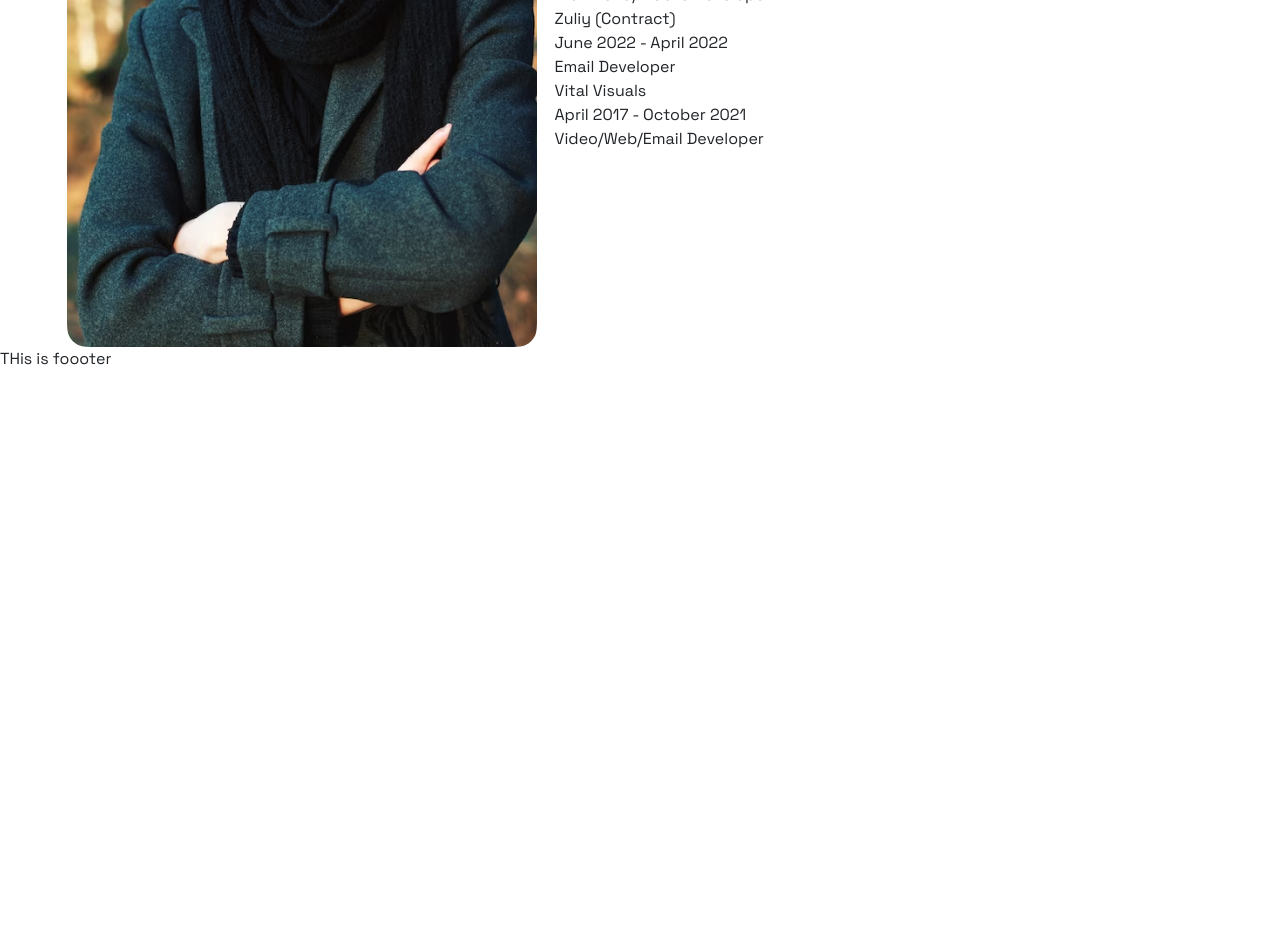
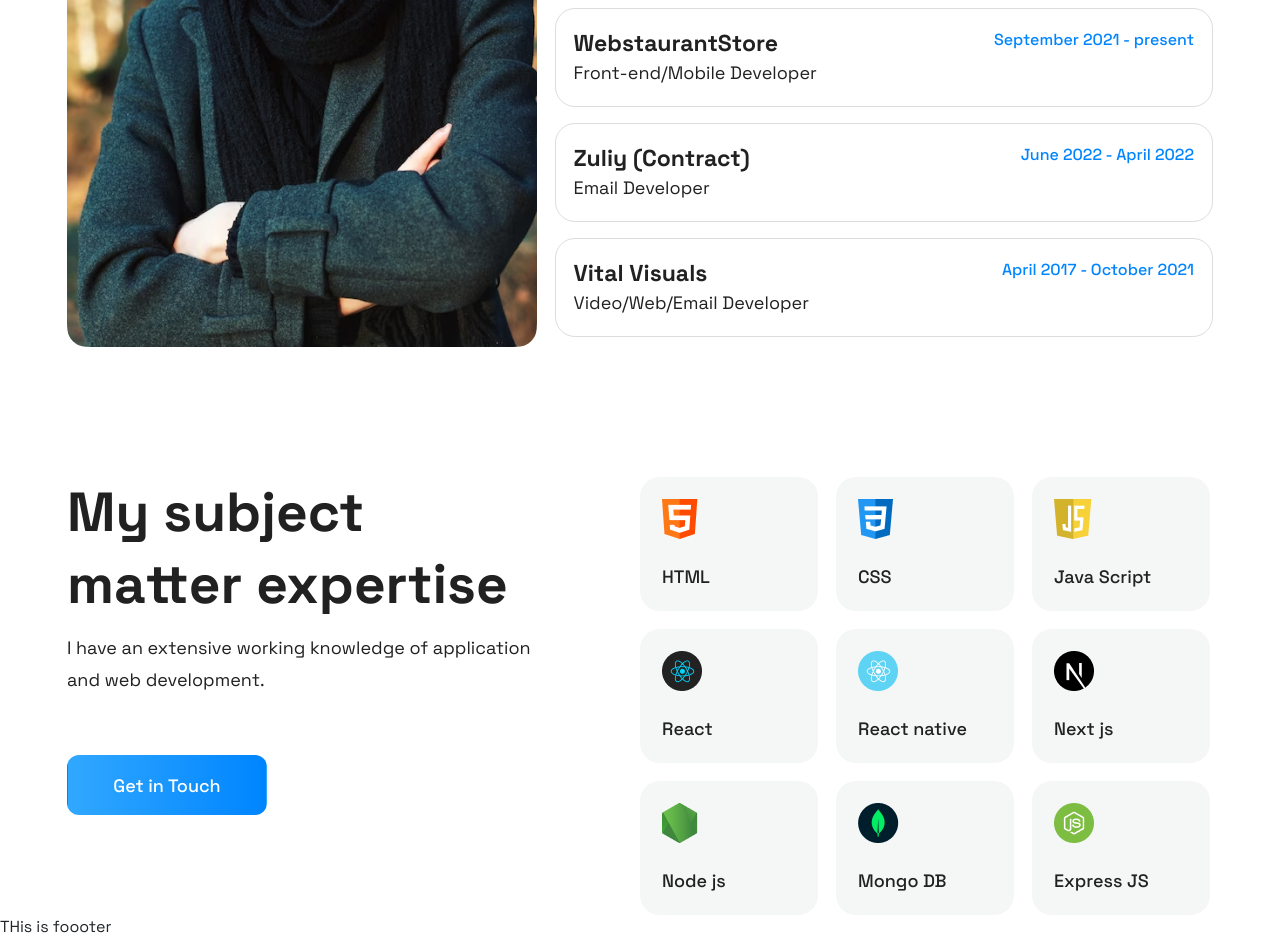
Before and after one commit to MamtazDev/ramsProtfolio, a React (Vite) app: page / in a window 1280 px wide. Shown: the part 1380-2319 px from the top of the page. Before the commit the page ends 1751 px from the top, so only its background shows below. Built offline with nearby package versions, Linux system fonts and the light colour scheme.

Commit message:
skill info section done

```diff
--- a/src/App.jsx
+++ b/src/App.jsx
@@ -1,5 +1,4 @@
 import { useState } from "react";
-import "bootstrap/dist/css/bootstrap.min.css";
 import "./App.css";
 import { RouterProvider } from "react-router-dom";
 import { router } from "./Routes/routes";
--- a/src/Components/Profile/DeveloperInfo.css
+++ b/src/Components/Profile/DeveloperInfo.css
@@ -13,6 +13,20 @@
   font-weight: 700;
   line-height: 160%; /* 44.8px */
 }
+
+.infoContainer h6 {
+  color: #212121;
+  font-size: 23px;
+  font-style: normal;
+  font-weight: 700;
+  line-height: 160%; /* 36.8px */
+}
+
+.descriptionBox {
+  margin-top: 20px;
+  margin-bottom: 28px;
+}
+
 .descriptionBox p {
   padding-left: 20px;
   color: #212121;
@@ -21,3 +35,46 @@
   font-weight: 400;
   line-height: 160%; /* 28.8px */
 }
+
+.experienceContainer {
+  display: flex;
+  flex-direction: column;
+  gap: 16px;
+}
+
+.experience {
+  border-radius: 20px;
+  border: 1px solid #dcdce1;
+  background: #fff;
+  padding: 18px;
+}
+
+.experience div {
+  display: flex;
+  justify-content: space-between;
+}
+
+.experience div p:nth-child(1) {
+  color: #212121;
+  font-size: 23px;
+  font-style: normal;
+  font-weight: 700;
+  line-height: 140%; /* 32.2px */
+}
+
+.experience p {
+  color: #212121;
+  font-size: 18px;
+  font-style: normal;
+  font-weight: 400;
+  line-height: 160%; /* 28.8px */
+}
+
+.experience div p:nth-child(2) {
+  color: #0085ff;
+  text-align: right;
+  font-size: 16px;
+  font-style: normal;
+  font-weight: 500;
+  line-height: 160%; /* 25.6px */
+}
--- a/src/Components/Profile/DeveloperInfo.jsx
+++ b/src/Components/Profile/DeveloperInfo.jsx
@@ -5,10 +5,10 @@
 const DeveloperInfo = () => {
   return (
     <div className="row">
-      <div className="col-5">
+      <div className="col-12 col-lg-5">
         <img src={man} alt="" />
       </div>
-      <div className="col-7">
+      <div className="col-12 col-lg-7">
         <div className="infoContainer">
           <h3>Ricardo Mejia Silva</h3>
           <h5>Web/Mobile Developer</h5>
@@ -24,9 +24,10 @@
             </p>
           </div>
           <div>
-            <h6>Work Experience</h6>
+            <h6 style={{ marginBottom: "7px" }}>Work Experience</h6>
 
-            <div>
+            <div className="experienceContainer">
+              <div className="experience">
                 <div>
                   <p>WebstaurantStore</p>
                   <p>September 2021 - present</p>
@@ -34,7 +35,7 @@
                 <p>Front-end/Mobile Developer</p>
               </div>
 
-            <div>
+              <div className="experience">
                 <div>
                   <p>
                     Zuliy <span>(Contract)</span>
@@ -43,7 +44,7 @@
                 </div>
                 <p>Email Developer</p>
               </div>
-            <div>
+              <div className="experience">
                 <div>
                   <p>Vital Visuals</p>
                   <p>April 2017 - October 2021</p>
@@ -54,6 +55,7 @@
           </div>
         </div>
       </div>
+    </div>
   );
 };
 
--- a/src/Components/Profile/Profile.jsx
+++ b/src/Components/Profile/Profile.jsx
@@ -1,11 +1,13 @@
 import React from "react";
 import DeveloperInfo from "./DeveloperInfo";
+import SkillsInfo from "./SkillsInfo";
 
 const Profile = () => {
   return (
     <div style={{ marginTop: "130px" }}>
       <div className="container">
         <DeveloperInfo />
+        <SkillsInfo/>
       </div>
     </div>
   );
--- /dev/null
+++ b/src/Components/Profile/SkillInfo.css
@@ -0,0 +1,69 @@
+.skillInfoContainer {
+    margin-top: 130px;
+}
+
+.skillBox {
+    width: 178px;
+    height: 134px;
+    flex-shrink: 0;
+    border-radius: 20px;
+    background: #F5F6F6;
+    padding: 22px;
+}
+
+.skillBox img {
+    margin-bottom: 27px;
+}
+
+.skillInfoCards {
+    gap: 18px;
+}
+
+.skillBox p {
+    color: #212121;
+    font-family: Space Grotesk;
+    font-size: 18px;
+    font-style: normal;
+    font-weight: 500;
+    line-height: 120%;
+    /* 21.6px */
+}
+
+.mySubjectContainer h2 {
+    max-width: 455px;
+    color: #212121;
+    font-family: Space Grotesk;
+    font-size: 55px;
+    font-style: normal;
+    font-weight: 700;
+    line-height: 130%;
+    /* 71.5px */
+}
+
+.mySubjectContainer p {
+    max-width: 470px;
+    margin-top: 12px;
+    margin-bottom: 60px;
+    color: #212121;
+    font-family: Space Grotesk;
+    font-size: 18px;
+    font-style: normal;
+    font-weight: 400;
+    line-height: 175%;
+    /* 31.5px */
+}
+
+.mySubjectContainer button {
+    width: 200px;
+    height: 60px;
+    flex-shrink: 0;
+    border-radius: 12px;
+    background: var(--Linear, linear-gradient(90deg, #31A8FF 0%, #0085FF 100%));
+    outline: unset;
+
+    color: #FFF;
+    font-size: 18px;
+    font-style: normal;
+    font-weight: 500;
+    line-height: normal;
+}
--- /dev/null
+++ b/src/Components/Profile/SkillInfoCard.jsx
@@ -0,0 +1,10 @@
+import React from 'react'
+
+export default function SkillInfoCard({ skill }) {
+    return (
+        <div className='col-4 skillBox '>
+            <img src={skill.image} alt="" />
+            <p>{skill.name}</p>
+        </div>
+    )
+}
--- /dev/null
+++ b/src/Components/Profile/SkillsInfo.jsx
@@ -0,0 +1,74 @@
+import React from "react";
+import "./SkillInfo.css"
+import html from "../../assets/htmllogo.png"
+import css from "../../assets/csslogo.png"
+import js from "../../assets/jslogo.png"
+import react from "../../assets/reactlogo1.png"
+import reactNative from "../../assets/reactlogo.png"
+import nextjs from "../../assets/nextjsLogo.png"
+import node from "../../assets/nodejslogo.png"
+import mongodb from "../../assets/mongodblogo.png"
+import express from "../../assets/Group 1171280991.png"
+import SkillInfoCard from "./SkillInfoCard";
+
+
+
+const SkillsInfo = () => {
+  const skills = [
+    {
+      name: "HTML",
+      image: html
+    },
+    {
+      name: "CSS",
+      image: css
+    },
+    {
+      name: "Java Script",
+      image: js
+    },
+    {
+      name: "React",
+      image: react
+    },
+    {
+      name: "React native",
+      image: reactNative
+    },
+    {
+      name: "Next js",
+      image: nextjs
+    },
+    {
+      name: "Node js",
+      image: node
+    },
+    {
+      name: "Mongo DB",
+      image: mongodb
+    },
+    {
+      name: "Express JS",
+      image: express
+    },
+
+  ]
+
+  return <div className="row skillInfoContainer">
+    <div className="col-6">
+      <div className="mySubjectContainer">
+        <h2>My subject
+          matter expertise</h2>
+        <p>I have an extensive working knowledge of application and web development. </p>
+        <button className="btn">Get in Touch</button>
+      </div>
+    </div>
+    <div className="col-6">
+      <div className="row skillInfoCards">
+        {skills.map((item, idx) => <SkillInfoCard key={idx} skill={item} />)}
+      </div>
+    </div>
+  </div>;
+};
+
+export default SkillsInfo;
```
Also changed, not shown: src/assets/nextjsLogo.png (renamed from src/assets/Group 1171280915.png), 1 other file (tests, documents, lock files or other folders). Lines whose indentation alone changed are shown as unchanged.
